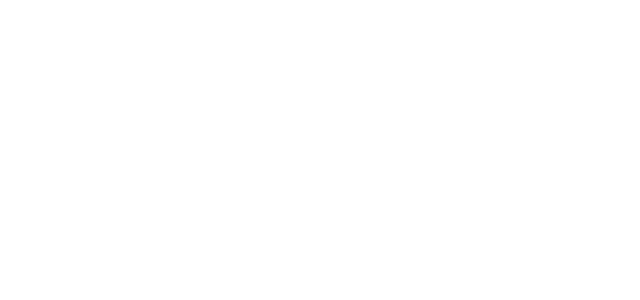
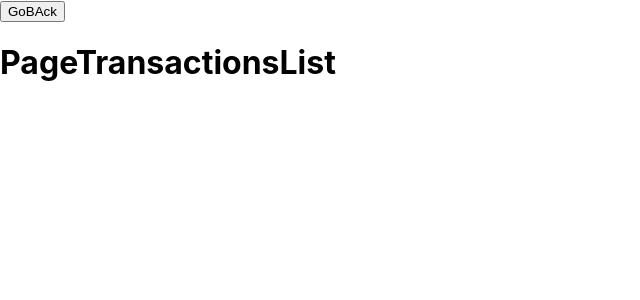
Before and after one commit to z9877969/wallet, a React (Create React App) app: page /categories/1/list in a window 1280 px wide. Shown: the top 300 px of the page, without its empty margins (0-640 px from the left). Built offline with nearby package versions, Linux system fonts and the light colour scheme.

Commit message:
adds pages transactionsList & transactionsCategories

```diff
--- a/src/App.js
+++ b/src/App.js
@@ -2,6 +2,8 @@
 import { Route, Switch } from 'react-router';
 import MainPage from './components/MainPage';
 import TransactionPage from './components/TransactionPage';
+import PageCategoriesForPeriod from './pages/pageCategoriesForPeriod';
+import PageTransactionsList from './pages/pageTransactionsList';
 import costsDb from './db/costs.json';
 import incomesDb from './db/incomes.json';
 
@@ -93,7 +95,19 @@
               />
             )}
           />
-          <Route />
+          <Route
+            path="/categories/:category/list"
+            render={() => (
+              <PageTransactionsList costs={costs} incomes={incomes} />
+            )}
+          />
+          {/* <Route path="/categories/:category" component={PageCategoriesForPeriod}/> */}
+          <Route
+            path="/categories/:category"
+            render={() => (
+              <PageCategoriesForPeriod costs={costs} incomes={incomes} />
+            )}
+          />
         </Switch>
       </>
     );
--- a/src/components/MainPage/MainPage.jsx
+++ b/src/components/MainPage/MainPage.jsx
@@ -1,41 +1,59 @@
-import moment from "moment"
+import { useHistory } from 'react-router-dom';
+import moment from 'moment';
 import MainInfo from '../MainInfo';
 import Button from '../share/Button';
 
 const balance = [{ name: 'Все время', value: '0,00' }];
 const MainPage = props => {
   const { costsDb, incomesDb, handleToggleCard, costs, incomes } = props;
-  const currentDate = moment().format('YYYY-MM-DD')
-  const currentWeek = moment(currentDate).week()
-  const currentYear = moment(currentDate).year()
-  const currentMonth = moment(currentDate).month()
+  const history = useHistory();
+  const currentDate = moment().format('YYYY-MM-DD');
+  const currentWeek = moment(currentDate).week();
+  const currentYear = moment(currentDate).year();
+  const currentMonth = moment(currentDate).month();
 
-
-  const getTransactionList = (data) => {
-    const today = data.filter(elem => elem.date === currentDate)
-    const week = data.filter(elem => moment(elem.date).week() === currentWeek && moment(elem.date).year() === currentYear )
-    const month = data.filter(elem => moment(elem.date).month() === currentMonth && moment(elem.date).year() === currentYear)
+  const getTransactionList = data => {
+    const today = data.filter(elem => elem.date === currentDate);
+    const week = data.filter(
+      elem =>
+        moment(elem.date).week() === currentWeek &&
+        moment(elem.date).year() === currentYear,
+    );
+    const month = data.filter(
+      elem =>
+        moment(elem.date).month() === currentMonth &&
+        moment(elem.date).year() === currentYear,
+    );
 
     const getSummProp = (propName, data) => {
       return data.reduce((acc, el) => {
-      if (!acc.name) {
-        acc.name = propName
-         acc.value = Number(el.summ)
-        return acc
-      }
+        if (!acc.name) {
+          acc.name = propName;
+          acc.value = Number(el.summ);
+          return acc;
+        }
 
-        acc.value += Number(el.summ)
+        acc.value += Number(el.summ);
 
-      return acc
-      }, {})
-    }
+        return acc;
+      }, {});
+    };
 
-    return [getSummProp("сегодня", today),getSummProp("неделя", week),getSummProp("месяц", month)]
-  }
+    return [
+      getSummProp('сегодня', today),
+      getSummProp('неделя', week),
+      getSummProp('месяц', month),
+    ];
+  };
 
-  getTransactionList(costs)
+  getTransactionList(costs);
+  const handlerOpenCosts = () => {
+    console.log("handlerOpenCosts");
+    history.push('/categories/costs')
+  };
+  const handlerOpenIncomes = () => history.push('/categories/incomes');
 
-  console.log(getTransactionList(costs))
+  console.log(getTransactionList(costs));
 
   return (
     <>
@@ -58,8 +76,8 @@
 
       <MainInfo title={'Баланс'} dataList={balance} />
 
-      <Button title={'Все расходы'} />
-      <Button title={'Все доходы'} />
+      <Button title={'Все расходы'} cbOnClick={handlerOpenCosts} />
+      <Button title={'Все доходы'} cbOnClick={handlerOpenIncomes} />
     </>
   );
 };
--- a/src/components/share/Item/Item.jsx
+++ b/src/components/share/Item/Item.jsx
@@ -2,7 +2,6 @@
 
 const Item = ({ children, onClick }) => (
   <li>
-    {console.log('object')}
     {children}
   </li>
 );
--- /dev/null
+++ b/src/pages/pageCategoriesForPeriod.jsx
@@ -0,0 +1,65 @@
+import { Component } from 'react';
+import {
+  useHistory,
+  useLocation,
+  useRouteMatch,
+  withRouter,
+} from 'react-router-dom';
+
+import Button from '../components/share/Button';
+import Item from '../components/share/Item';
+import List from '../components/share/List';
+
+const PageCategoriesForPeriod = (
+  props,
+  // { costs, incomes }
+) => {
+  const match = useRouteMatch();
+  const location = useLocation();
+  const history = useHistory();
+
+  const { category } = match.params;
+
+  //   let data = [];
+  //   switch (category) {
+  //     case 'costs':
+  //       data = [...costs];
+  //       break;
+  //     case 'incomes':
+  //       data = [...incomes];
+  //       break;
+  //   }
+
+  //   const data =
+  //     category === 'costs' ? costs : category === 'incomes' ? incomes : [];
+
+  const data = props[category] || [];
+
+  const handleOpenList = () => {
+    history.push({
+      pathname: `${match.url}/list`,
+      state: {
+        from: location,
+      },
+    });
+  };
+
+  const handleGoBack = () => history.push('/');
+
+  return (
+    <>
+      <h1>PageCategoriesForPeriod</h1>
+      <Button title="GoBack" cbOnClick={handleGoBack} />
+      <List>
+        {data.map(({ category: { name }, summ }) => (
+          <Item>
+            <span>{name}</span> <span>{summ}</span>
+            <Button title="show list" cbOnClick={handleOpenList} />
+          </Item>
+        ))}
+      </List>
+    </>
+  );
+};
+
+export default PageCategoriesForPeriod;
--- /dev/null
+++ b/src/pages/pageTransactionsList.jsx
@@ -0,0 +1,21 @@
+import { useHistory, useLocation } from 'react-router-dom';
+import Button from '../components/share/Button/Button';
+
+const PageTransactionsList = () => {
+  const history = useHistory();
+  const location = useLocation();
+
+  const handleGoBack = () => {
+    history.push(location.state ? location.state.from : '/');
+    // history.push(location.state?.from || "/");
+  };
+
+  return (
+    <>
+      <Button title="GoBAck" cbOnClick={handleGoBack} />
+      <h1>PageTransactionsList</h1>
+    </>
+  );
+};
+
+export default PageTransactionsList;
```
